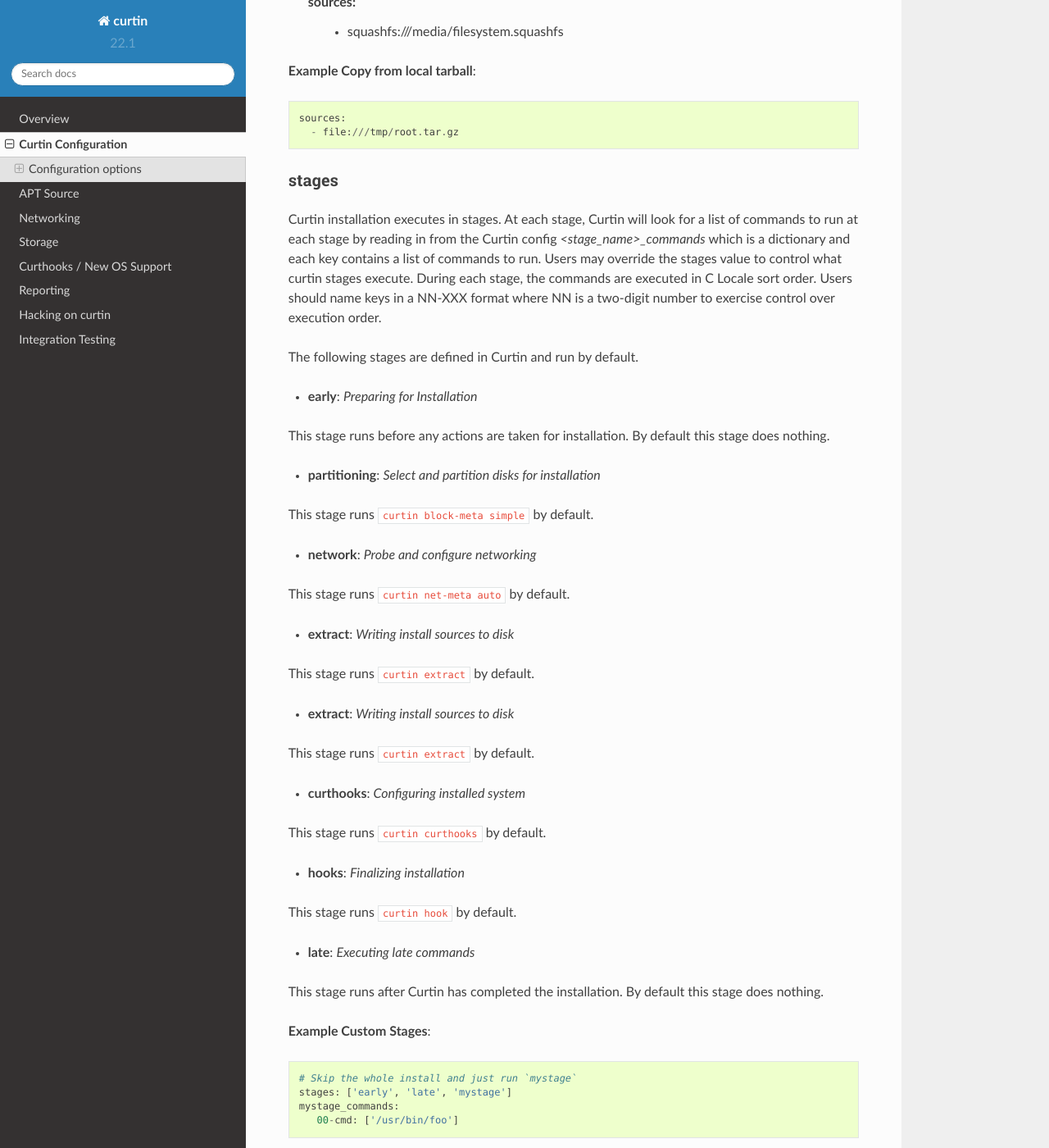
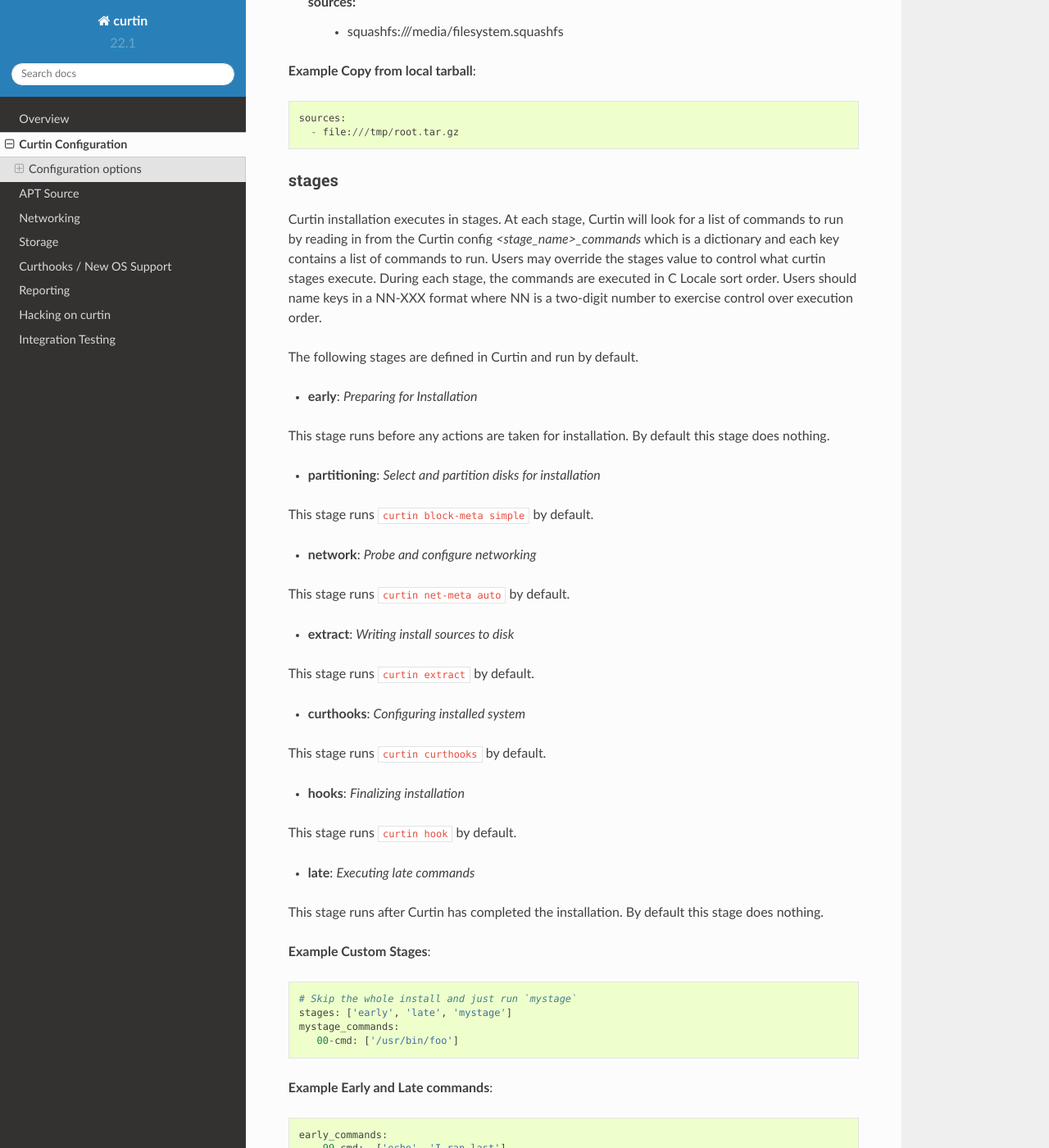
Before and after one commit to canonical/curtin, a Sphinx documentation site: the page built from doc/topics/config.rst, in a window 1280 px wide and 1400 px high, scrolled down 15440 px. Shown: the whole window at 82% size. Built offline with Sphinx 7.4.7 and the Read the Docs theme 2.0.0, drawn with Linux system fonts in a browser that asks for light colours.

Commit message:
doc: remove duplicate section about extract subcommand

```diff
--- a/doc/topics/config.rst
+++ b/doc/topics/config.rst
@@ -706,7 +706,7 @@ This results in Curtin downloading the following URLs::
 stages
 ~~~~~~
 Curtin installation executes in stages.  At each stage, Curtin will look for
-a list of commands to run at each stage by reading in from the Curtin config
+a list of commands to run by reading in from the Curtin config
 *<stage_name>_commands* which is a dictionary and each key contains a list
 of commands to run.  Users may override the stages value to control
 what curtin stages execute.  During each stage, the commands are executed
@@ -728,10 +728,6 @@ This stage runs ``curtin block-meta simple`` by default.
 - **network**: *Probe and configure networking*
 
 This stage runs ``curtin net-meta auto`` by default.
-
-- **extract**: *Writing install sources to disk*
-
-This stage runs ``curtin extract`` by default.
 
 - **extract**: *Writing install sources to disk*
 
```
